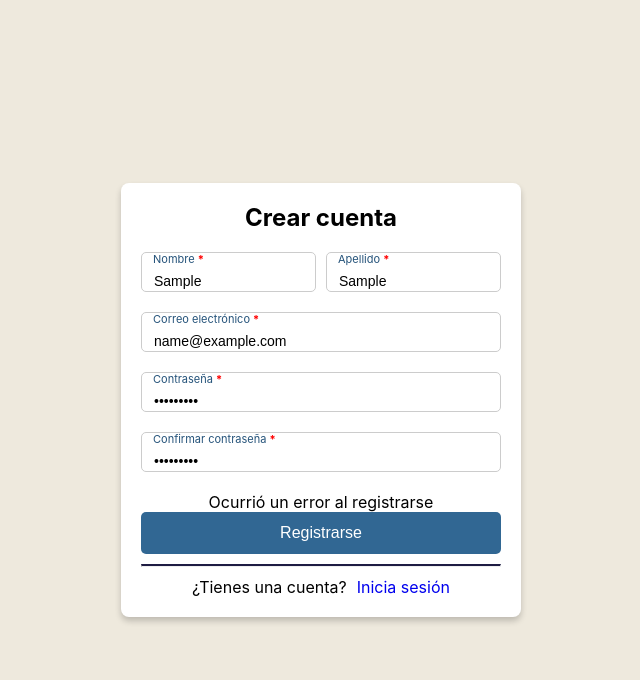
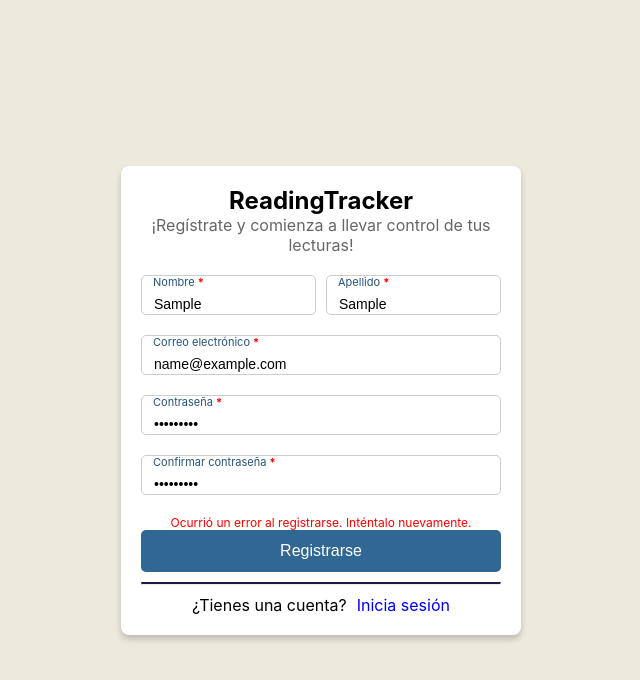
Before and after one commit to bmlueiza/reading_tracker_front, a Vue app: page /signup in a window 1280 px wide. Both pictures are taken after typing "Sample", "Sample", "name@example.com", "Sample123", "Sample123" into the empty fields and a click on the button "Registrarse". Shown: the top 680 px of the page, without its empty margins (319-959 px from the left). Built offline with nearby package versions, Linux system fonts and the light colour scheme; no server answers.

Commit message:
feat: signup funcional

```diff
--- a/src/styles/signup-view.css
+++ b/src/styles/signup-view.css
@@ -5,6 +5,20 @@
     height: 100vh;
     width: 100%;
     margin: 0;
+}
+
+.signup_header {
+    margin-bottom: 20px;
+    text-align: center;
+}
+
+.signup_header h2 {
+    margin-bottom: 0;
+}
+
+.signup_header p {
+    font-size: 16px;
+    color: #666;
 }
 
 .signup_form{
--- a/src/views/SignupView.vue
+++ b/src/views/SignupView.vue
@@ -1,7 +1,10 @@
 <template>
     <div class="signup_container">
         <div class="signup_form">
-            <h2 class="text_center">Crear cuenta</h2>
+            <div class="signup_header">
+                <h2 class="text_center">ReadingTracker</h2>
+                <p class="text_center">¡Regístrate y comienza a llevar control de tus lecturas!</p>
+            </div>
             <form @submit.prevent="handleSignup">
                 <div class="name_surname">
                     <div class="input_group" :class="{'error': errors.name}">
@@ -72,7 +75,7 @@
                     <label for="confirmPassword">Confirmar contraseña <span class="required">*</span></label>
                     <p v-if="errors.confirmPassword" id="confirmPassword_error" class="error_message" role="alert">{{ errors.confirmPassword }}</p>
                 </div>
-                <p v-if="errorMessage" class="error-message text_center">{{ errorMessage }}</p>
+                <p v-if="errorMessage" class="error_message text_center">{{ errorMessage }}</p>
                 <button type="submit">Registrarse</button>
             </form>
             <hr className="divider" />
@@ -157,24 +160,33 @@ export default{
             return re.test(email);
         },
         //Manejar registro
-        async handleSignup(){
+        async handleSignup() {
             this.validateName();
             this.validateSurname();
             this.validateEmail();
             this.validatePassword();
             this.validateConfirmPassword();
 
-            if (Object.keys(this.errors).length === 0){
-                try{
-                    await apiClient.post("/users", {
+            if (Object.keys(this.errors).length === 0) {
+                try {
+                    const response = await apiClient.post("/auth/register", {
                         name: this.name,
                         surname: this.surname,
                         email: this.email,
                         password: this.password
                     });
+
+                    // Si el registro fue exitoso, muestra mensaje y redirige
+                    alert("Registro exitoso. Ahora puedes iniciar sesión.");
                     this.$router.push("/");
-                } catch (error){
-                    this.errorMessage = "Ocurrió un error al registrarse";
+
+                } catch (error) {
+                    if (error.response && error.response.status === 409) {
+                        // Si el correo ya está registrado
+                        this.errorMessage = "Correo no disponible. Inténtalo con otro.";
+                    } else {
+                        this.errorMessage = "Ocurrió un error al registrarse. Inténtalo nuevamente.";
+                    }
                 }
             }
         }
```
